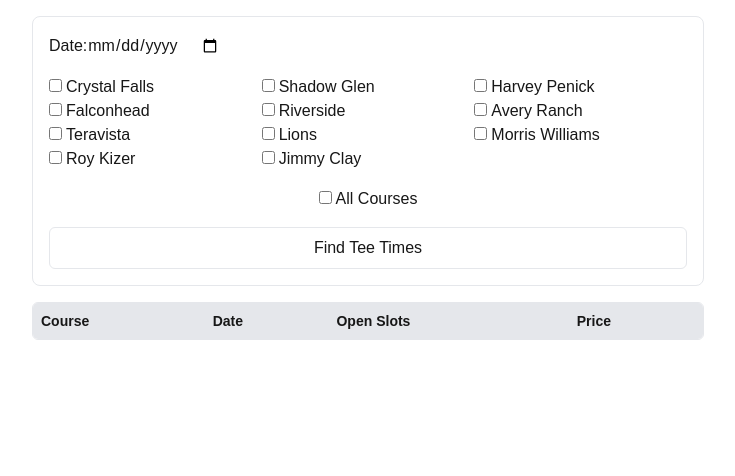
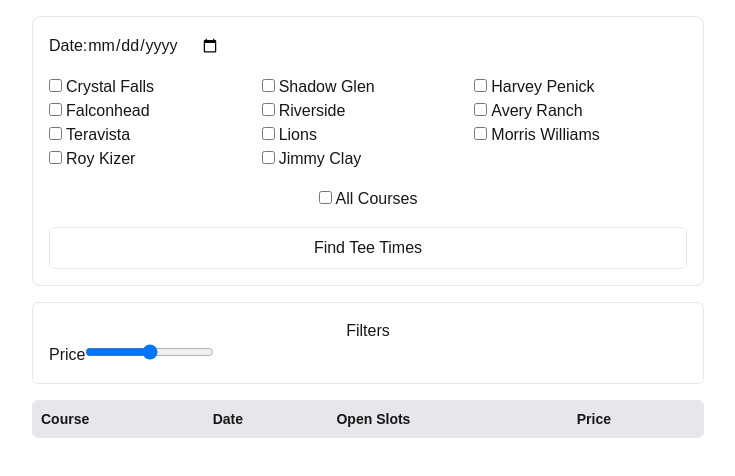
Before and after one commit to samkbe/golf-crawl, a Next.js app: page / in a window 1280 px wide. Shown: the top 476 px of the page, without its empty margins (272-1007 px from the left). Built offline with nearby package versions, Linux system fonts and the light colour scheme; what node-cache would draw is missing.

Commit message:
Adding filters to table

```diff
--- a/app/components/teeTimeTable.tsx
+++ b/app/components/teeTimeTable.tsx
@@ -1,38 +1,65 @@
-'use client';
+"use client";
 import {
   useReactTable,
   getCoreRowModel,
   getSortedRowModel,
   flexRender,
   createColumnHelper,
-} from '@tanstack/react-table';
-import { useState } from 'react';
-import type { TeeTime } from '../types';
-import type { SortingState } from '@tanstack/react-table';
+  getFilteredRowModel,
+} from "@tanstack/react-table";
+import { useState, useEffect } from "react";
+import type { TeeTime } from "../types";
+import type { SortingState } from "@tanstack/react-table";
 
 const columnHelper = createColumnHelper<any>();
 
 const columns = [
-  columnHelper.accessor('courseName', {
-    header: 'Course',
+  columnHelper.accessor("courseName", {
+    header: "Course",
   }),
-  columnHelper.accessor('date', {
-    header: 'Date',
-    cell: info => formatDate(info.getValue()),
-    sortingFn: (a, b) => new Date(a.original.date).getTime() - new Date(b.original.date).getTime(),
+  columnHelper.accessor("date", {
+    header: "Date",
+    cell: (info) => formatDate(info.getValue()),
+    sortingFn: (a, b) =>
+      new Date(a.original.date).getTime() - new Date(b.original.date).getTime(),
   }),
-  columnHelper.accessor('openSlots', {
-    header: 'Open Slots',
+  columnHelper.accessor("openSlots", {
+    header: "Open Slots",
   }),
-  columnHelper.accessor('price', {
-    header: 'Price',
-    cell: info => info.getValue() ?? 'N/A',
+  columnHelper.accessor("price", {
+    header: "Price",
+    cell: (info) => info.getValue() ?? "N/A",
   }),
 ];
 
-export function TeeTimeTable({ data }: { data: TeeTime[] }) {
+export function TeeTimeTable({
+  data,
+  pending,
+}: {
+  data: TeeTime[];
+  pending: boolean;
+}) {
 
-  const [sorting, setSorting] = useState<SortingState>([]);
+
+  useEffect(() => {
+    const map : { [key: string]: boolean } = {};
+    for (let course of data) {
+        if (!map[course.courseName]) {
+            map[course.courseName] = true;
+        }
+    }
+    const newArr = Object.keys(map).map((course) => {
+        return {
+            course: course,
+            active: true
+        }
+    })
+    setSelectedCourses(newArr);
+  }, []);
+
+  const [ courses, setCourses ] = useState<string[]>([]);
+  const [ selectedCourses, setSelectedCourses ] = useState<{active: boolean, course: string}[]>([])
+  const [ sorting, setSorting ] = useState<SortingState>([]);
 
   const table = useReactTable({
     data,
@@ -43,24 +70,44 @@ export function TeeTimeTable({ data }: { data: TeeTime[] }) {
     getCoreRowModel: getCoreRowModel(),
     getSortedRowModel: getSortedRowModel(),
     onSortingChange: setSorting,
+    getFilteredRowModel: getFilteredRowModel(),
+    globalFilterFn: "arrIncludes"
   });
 
   return (
+    <>
+    <div className="border rounded-md my-4 mx-2 md:mx-auto max-w-2xl p-4">
+        <h2 className="text-center bold">Filters</h2>
+        <div>
+            {selectedCourses.map(({course, active}) => {
+                return (
+                    <div key={course} className={`cursor-pointer p-2 rounded-xl border inline-block ${active ? "bg-teal-300" : "bg-teal-50"}`}>{course}</div>
+                )
+            })}
+        </div>
+        <div>
+        <label htmlFor="priceRange">Price</label>
+        <input id="priceRange" type="range" min="0" max="500" />
+        </div>
+    </div>
     <div className="overflow-x-auto border rounded-md mt-4 mb-8 mx-2 md:mx-auto max-w-2xl">
       <table className="min-w-full text-sm text-left border-collapse">
         <thead className="bg-gray-200">
-          {table.getHeaderGroups().map(headerGroup => (
+          {table.getHeaderGroups().map((headerGroup) => (
             <tr key={headerGroup.id}>
-              {headerGroup.headers.map(header => (
+              {headerGroup.headers.map((header) => (
                 <th
                   key={header.id}
                   className="p-2 cursor-pointer"
                   onClick={header.column.getToggleSortingHandler()}
                 >
-                  {flexRender(header.column.columnDef.header, header.getContext())}
+                  {flexRender(
+                    header.column.columnDef.header,
+                    header.getContext()
+                  )}
                   {{
-                    asc: ' 🔼',
-                    desc: ' 🔽',
+                    asc: " 🔼",
+                    desc: " 🔽",
                   }[header.column.getIsSorted() as string] ?? null}
                 </th>
               ))}
@@ -68,9 +115,9 @@ export function TeeTimeTable({ data }: { data: TeeTime[] }) {
           ))}
         </thead>
         <tbody>
-          {table.getRowModel().rows.map(row => (
+          {table.getRowModel().rows.map((row) => (
             <tr key={row.id} className="border-t">
-              {row.getVisibleCells().map(cell => (
+              {row.getVisibleCells().map((cell) => (
                 <td key={cell.id} className="p-2">
                   {flexRender(cell.column.columnDef.cell, cell.getContext())}
                 </td>
@@ -80,16 +127,17 @@ export function TeeTimeTable({ data }: { data: TeeTime[] }) {
         </tbody>
       </table>
     </div>
+    </>
   );
 }
 
 function formatDate(date: Date | string): string {
-  return new Intl.DateTimeFormat('en-US', {
-    timeZone: 'America/Chicago',
-    month: 'long',
-    day: 'numeric',
-    hour: 'numeric',
-    minute: '2-digit',
+  return new Intl.DateTimeFormat("en-US", {
+    timeZone: "America/Chicago",
+    month: "long",
+    day: "numeric",
+    hour: "numeric",
+    minute: "2-digit",
     hour12: true,
   }).format(new Date(date));
 }
--- a/app/page.tsx
+++ b/app/page.tsx
@@ -85,25 +85,7 @@ export default function Home() {
         </div>
         <button className="p-2 border rounded-md w-full" disabled={pending} type="submit">{pending ? "Fetching Tee Times..." : "Find Tee Times"}</button>
       </form>
-      {pending ?
-        <></>
-        :
-        <TeeTimeTable data={state.teeTimes}/>
-        // <div className="flex flex-wrap m-auto gap-4">
-        //   {state.teeTimes.map(({ date, courseName, openSlots, price, bookingLink }) => {
-        //     const formattedDate = formatDate(date);
-        //     return (
-        //       <div className="text-center p-4 border-2" key={`${date}-${courseName}-${price}`}>
-        //         <h3 className="bold">{courseName}</h3>
-        //         <h4>{formattedDate}</h4>
-        //         <h4>{openSlots}</h4>
-        //         { price && <h4>{price}</h4> }
-        //         { bookingLink && <a target="_blank" href={bookingLink}><button>{price}</button></a> }
-        //       </div>
-        //     )
-        //   })}
-        // </div>
-      }
+        <TeeTimeTable data={state.teeTimes} pending={pending}/>
     </div>
   );
 }
```
